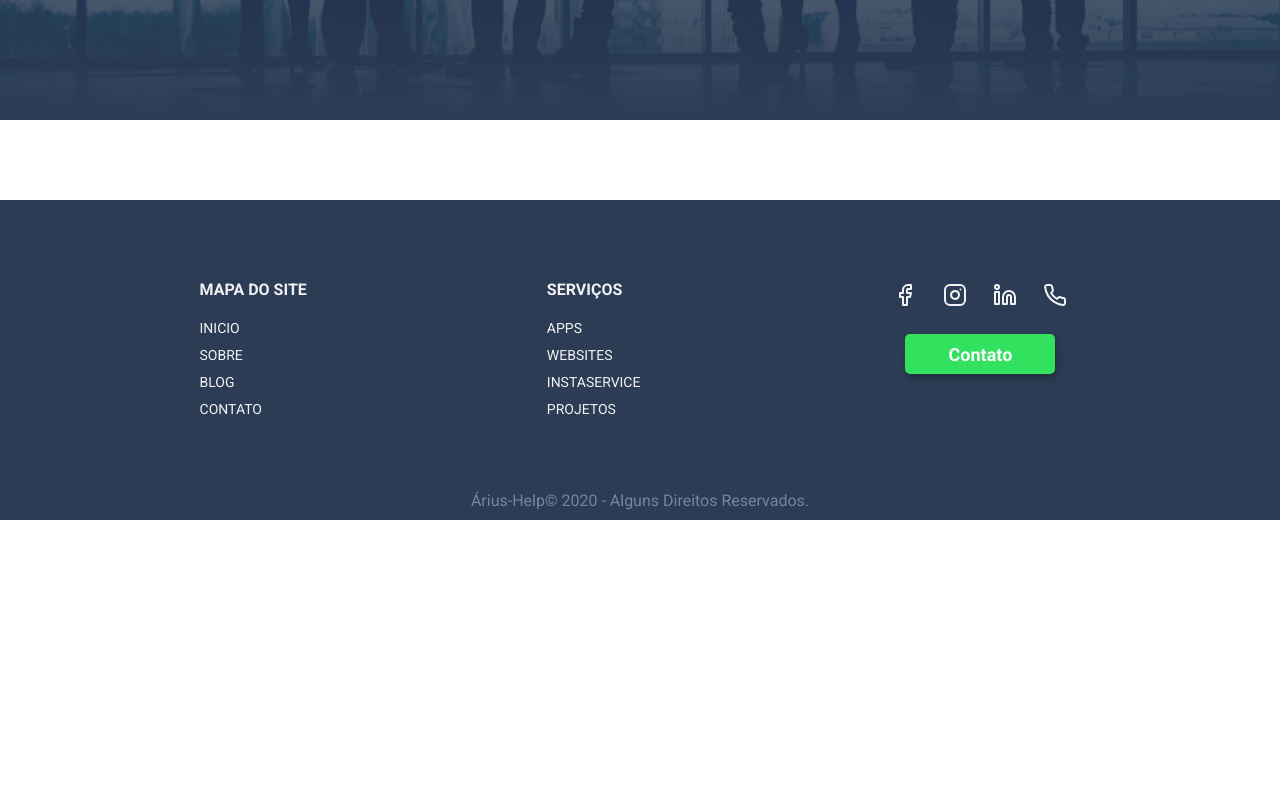
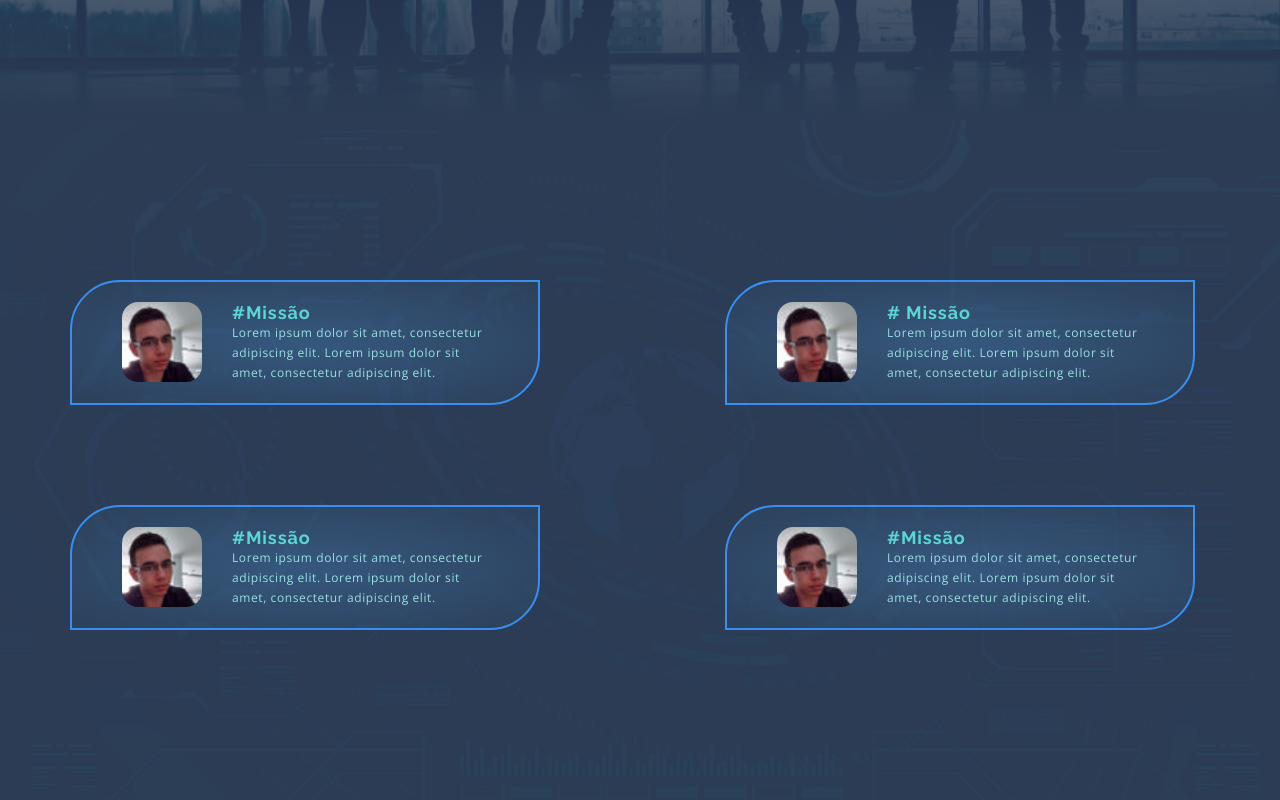
Before and after one commit to arius-help-dev/ariushelp-website, a React (Create React App) app in the folder web/: page /about in a window 1280 px wide. Shown: the part 480-1280 px from the top of the page. Before the commit the page ends 1000 px from the top, so only its background shows below. Built offline with nearby package versions, Linux system fonts and the light colour scheme.

Commit message:
Adicionando component AboutCard e About: adicionando secao about-arius

```diff
--- /dev/null
+++ b/web/src/components/AboutCard/index.js
@@ -0,0 +1,18 @@
+import React from "react";
+import "./styles.css";
+
+const AboutCard = (props) => {
+  return(
+    <div className="about-card">
+      <div className="row">
+        <img src={props.url} alt={props.title} />
+        <div className="content">
+          <h2>#{props.title}</h2>
+          <p>{props.text}</p>
+        </div>
+      </div>
+    </div>
+  );
+}
+
+export default AboutCard;
--- /dev/null
+++ b/web/src/components/AboutCard/styles.css
@@ -0,0 +1,58 @@
+.about-card {
+  max-width: 470px;
+  padding: 20px 50px;
+  background: radial-gradient(85% 85% at 50% 50%,
+                            rgba(85, 170, 248, 0.25) 0%,
+                            rgba(32, 48, 70, 0.1) 100%);
+  border: 2px solid #398EF2;
+  box-sizing: border-box;
+  border-radius: 50px 0px;
+}
+
+.about-card .row {
+  display: flex;
+  flex-direction: row;
+}
+
+.about-card .row img {
+  width: 80px;
+  height: 80px;
+  background: rgba(255, 255, 255, 0.1);
+  border-radius: 16px;
+  margin-right: 30px;
+}
+
+.about-card .row h2 {
+  font-family: "Raleway", sans-serif;
+  font-size: 1.125rem;
+  color: var(--light-green);
+  letter-spacing: 0.05em;
+}
+
+.about-card .row p {
+  font-family: "Open Sans", sans-serif;
+  font-size: 0.750rem;
+  line-height: 20px;
+  letter-spacing: 0.05em;
+  color: #99E0E1;
+}
+
+@media(max-width: 520px) {
+  .about-card {
+    max-width: 320px;
+    padding: 12px 12px;
+  }
+
+  .about-card .row {
+    flex-direction: column;
+    align-items: center;
+  }
+
+  .about-card .row h2 {
+    font-size: 1.5rem;
+  }
+
+  .about-card .row p {
+    font-size: 1rem;
+  }
+}
--- /dev/null
+++ b/web/src/components/AriusGalery/index.js
@@ -0,0 +1,37 @@
+import React from "react";
+import "./styles.css";
+
+import image from "../../assets/about-main-background.jpg";
+
+const AriusGalery = (props) => {
+  return (
+    <div className="arius-galery">
+      <div className="galery-container">
+        <div className="row">
+          <div className="images-column">
+            <div className="main-image">
+              <img src={image} alt="AAA" />
+              <div className="list-images">
+                <img src={image} alt="AAA" />
+                <img src={image} alt="AAA" />
+                <img src={image} alt="AAA" />
+              </div>
+            </div>
+          </div>
+
+          <div className="content-column">
+            <h2>#AriusTeam</h2>
+            <p>
+              Lorem ipsum dolor sit amet, consectetur adipiscing elit. Sed
+              sagittis est vel nunc rutrum elementum. Fusce interdum sem ornare
+              felis euismod, a vehicula ipsum suscipit.
+            </p>
+          </div>
+
+        </div>
+      </div>
+    </div>
+  );
+};
+
+export default AriusGalery;
--- a/web/src/pages/About/index.js
+++ b/web/src/pages/About/index.js
@@ -1,12 +1,17 @@
 import React from "react";
-import { Link } from "react-router-dom";
+// import { Link } from "react-router-dom";
 import "./styles.css";
 
 import Navbar from "../../components/Navbar";
 import Footer from "../../components/Footer";
+import AboutCard from "../../components/AboutCard";
+
+// import AriusGalery from "../../components/AriusGalery";
+
+import missionImage from "../../assets/edvaldojunior.jpg";
 
 const About = () => {
-  return(
+  return (
     <>
       <Navbar />
 
@@ -14,14 +19,57 @@ const About = () => {
         <div className="row">
           <div className="column">
             <h1>Árius Team</h1>
-            <p>Lorem ipsum dolor sit amet, consectetur adipiscing elit. Morbi ac tortor quis lorem venenatis rhoncus. Aliquam et viverra tortor.</p>
+            <p>
+              Lorem ipsum dolor sit amet, consectetur adipiscing elit. Morbi ac
+              tortor quis lorem venenatis rhoncus. Aliquam et viverra tortor.
+            </p>
           </div>
         </div>
       </header>
 
+      <section id="about-arius">
+        <div className="container">
+          <AboutCard
+            url={missionImage}
+            title="Missão"
+            text="Lorem ipsum dolor sit amet, consectetur adipiscing elit. Lorem ipsum dolor sit amet, consectetur adipiscing elit."
+          />
+
+          <AboutCard
+            url={missionImage}
+            title=" Missão"
+            text="Lorem ipsum dolor sit amet, consectetur adipiscing elit. Lorem ipsum dolor sit amet, consectetur adipiscing elit."
+          />
+
+          <AboutCard
+            url={missionImage}
+            title="Missão"
+            text="Lorem ipsum dolor sit amet, consectetur adipiscing elit. Lorem ipsum dolor sit amet, consectetur adipiscing elit."
+          />
+
+          <AboutCard
+            url={missionImage}
+            title="Missão"
+            text="Lorem ipsum dolor sit amet, consectetur adipiscing elit. Lorem ipsum dolor sit amet, consectetur adipiscing elit."
+          />
+        </div>
+      </section>
+
+      {/* <section className="about-content">
+        <div className="container">
+          <div className="main-content">
+            <h1>Time Árius-Help</h1>
+            <p>Lorem ipsum dolor sit amet, consectetur adipiscing elit. Sed sagittis est vel nunc rutrum elementum. Fusce interdum sem ornare felis euismod, a vehicula ipsum suscipit. </p>
+          </div>
+
+          <AriusGalery />
+
+        </div>
+      </section> */}
+
       <Footer />
     </>
   );
-}
+};
 
 export default About;
--- a/web/src/pages/About/styles.css
+++ b/web/src/pages/About/styles.css
@@ -59,3 +59,18 @@
     line-height: 32px;
   }
 }
+
+#about-arius {
+  min-height: 700px;
+  background-color: var(--dark);
+  background-image: url("../../assets/about-background-about-arius.png");
+  background-position: center;
+  background-repeat: repeat-y;
+}
+
+#about-arius .container  {
+  padding: 160px 70px;
+  display: grid;
+  grid-template-columns: 1fr 1fr;
+  gap: 100px 170px;
+}
```
Also changed, not shown: web/src/assets/about-background-about-arius.png (added), web/src/components/AriusGalery/styles.css (added).
